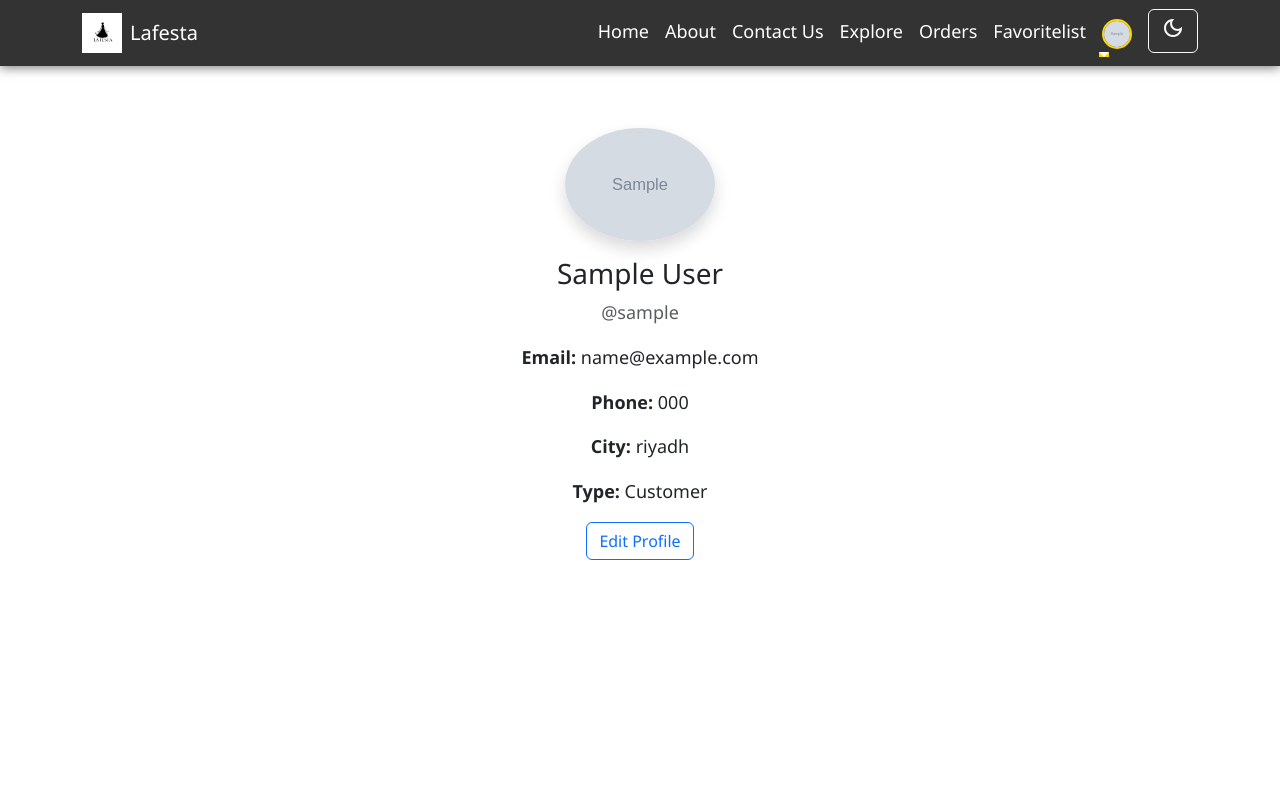
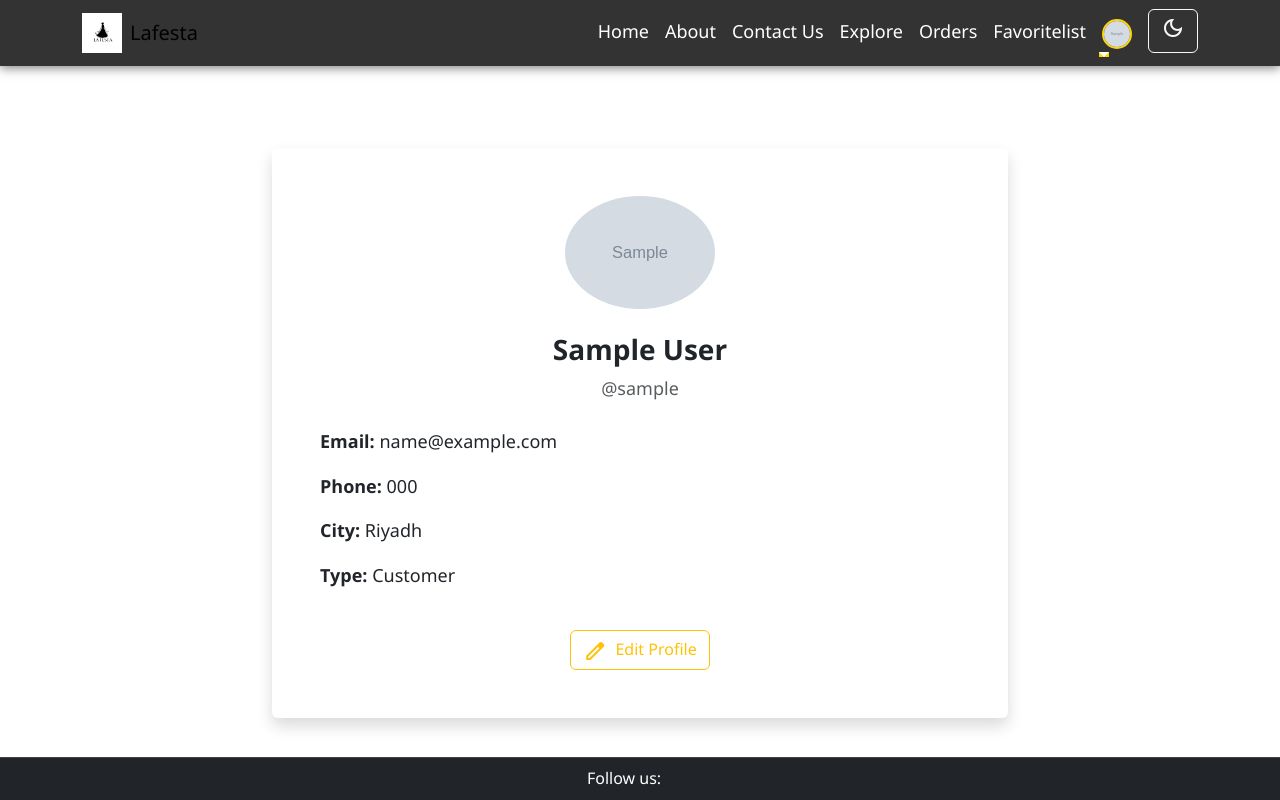
Before and after one commit to Areej2277/Lafesta, a Django app: a page that uses Lafesta/main/templates/main/base.html in a window 1280 px wide. Run offline with Django 5.2, Linux system fonts and the light colour scheme; a user stored in the database is signed in; tables that the repository leaves empty hold one stand-in row (values such as "Sample post"); grey boxes marked "Sample" are stand-in pictures.

Commit message:
"Enhanced user interface: updated profile editing, theme switching, and improved layout in base and sign-in pages"

```diff
--- a/Lafesta/main/templates/main/base.html
+++ b/Lafesta/main/templates/main/base.html
@@ -1,6 +1,6 @@
 {% load static %}
 <!DOCTYPE html>
-<html lang="en" data-theme="light">
+<html lang="en">
 <head>
     <meta charset="UTF-8">
     <title>{% block title %}Lafesta{% endblock %}</title>
@@ -8,37 +8,28 @@
 
     <!-- Bootstrap CSS -->
     <link rel="stylesheet" href="https://cdn.jsdelivr.net/npm/bootstrap@5.3.0/dist/css/bootstrap.min.css">
-
     <!-- Google Icons -->
-    <link href="https://fonts.googleapis.com/css2?family=Material+Symbols+Outlined" rel="stylesheet" />
-
+    <link href="https://fonts.googleapis.com/css2?family=Material+Symbols+Outlined" rel="stylesheet">
     <!-- Custom CSS -->
     <link rel="stylesheet" href="{% static 'css/style.css' %}">
-
-    <!-- Theme JS -->
-    <script src="{% static 'js/theme.js' %}" defer></script>
 </head>
 <body>
 
-<!-- Video Background -->
 {% if request.path == '/' %}
-<video autoplay muted loop id="bgVideo" style="position: fixed; top: 0; left: 0; width: 100vw; height: 100vh; object-fit: cover; z-index: -1;">
+<video autoplay muted loop id="bgVideo">
     <source src="{% static 'videos/background.mp4' %}" type="video/mp4">
 </video>
 {% endif %}
 
 <!-- Navbar -->
-<nav class="navbar navbar-expand-lg navbar-dark bg-dark fixed-top" style="background: rgba(0, 0, 0, 0.8);">
+<nav class="navbar navbar-expand-lg fixed-top custom-navbar">
   <div class="container">
     <a class="navbar-brand d-flex align-items-center" href="{% url 'main:home' %}">
-      <img src="{% static 'images/logo.jpg' %}" alt="Lafesta Logo" width="40" class="me-2">
-      Lafesta
+      <img src="{% static 'images/logo.jpg' %}" alt="Logo" width="40" class="me-2"> Lafesta
     </a>
-
     <button class="navbar-toggler" type="button" data-bs-toggle="collapse" data-bs-target="#navMenu">
       <span class="navbar-toggler-icon"></span>
     </button>
-
     <div class="collapse navbar-collapse justify-content-end" id="navMenu">
       <ul class="navbar-nav">
         <li class="nav-item"><a class="nav-link" href="{% url 'main:home' %}">Home</a></li>
@@ -54,7 +45,6 @@
             <li class="nav-item"><a class="nav-link" href="#">My Dresses</a></li>
             <li class="nav-item"><a class="nav-link" href="#">Rental Requests</a></li>
           {% endif %}
-
           <li class="nav-item dropdown">
             <a class="nav-link dropdown-toggle" href="#" role="button" data-bs-toggle="dropdown">
               <img src="{{ user.profile.profile_image.url }}" class="rounded-circle" width="30" height="30" alt="Profile">
@@ -64,17 +54,13 @@
               {% if user.is_superuser %}
               <li><a class="dropdown-item" href="{% url 'main:messages' %}">Messages</a></li>
               {% endif %}
-              <li><a class="dropdown-item" href="{% url 'users:logout' %}">
-                <span class="material-symbols-outlined">logout</span> Logout
-              </a></li>
+              <li><a class="dropdown-item" href="{% url 'users:logout' %}"><span class="material-symbols-outlined">logout</span> Logout</a></li>
             </ul>
           </li>
         {% else %}
           <li class="nav-item"><a class="nav-link" href="{% url 'users:signin' %}">Sign In</a></li>
           <li class="nav-item"><a class="nav-link" href="{% url 'users:signup' %}">Sign Up</a></li>
         {% endif %}
-
-        <!-- Theme Switcher -->
         <li class="nav-item">
           <button id="theme-toggle" class="btn btn-outline-light ms-2">
             <span id="theme-icon" class="material-symbols-outlined">dark_mode</span>
@@ -85,12 +71,23 @@
   </div>
 </nav>
 
-<div style="margin-top: 80px;">
+<!-- Page Content -->
+<div style="margin-top: 100px;">
   {% block content %}{% endblock %}
 </div>
 
-<!-- Bootstrap JS -->
+<!-- Footer -->
+<footer class="footer fixed-bottom bg-dark text-white text-center py-2">
+  <div class="container">
+    <span class="me-3">Follow us:</span>
+    <i class="fa-brands fa-instagram me-2"></i>
+    <i class="fa-brands fa-twitter me-2"></i>
+    <i class="fa-brands fa-facebook-f"></i>
+  </div>
+</footer>
+
+<!-- Scripts -->
 <script src="https://cdn.jsdelivr.net/npm/bootstrap@5.3.0/dist/js/bootstrap.bundle.min.js"></script>
-
+<script src="{% static 'js/theme.js' %}"></script>
 </body>
 </html>
--- a/Lafesta/static/css/style.css
+++ b/Lafesta/static/css/style.css
@@ -11,7 +11,12 @@ body {
     color: #f8f8f8;
 }
 
+.dark-mode .navbar,
+.dark-mode .footer {
+    background-color: #000 !important;
+}
 
+/* Background video */
 #bgVideo {
     position: fixed;
     top: 0;
@@ -22,7 +27,7 @@ body {
     z-index: -1;
 }
 
-
+/* Logo */
 .navbar-brand img {
     transition: transform 0.3s;
 }
@@ -30,13 +35,14 @@ body {
     transform: scale(1.05);
 }
 
-
+/* Top bar */
 .navbar {
     background-color: rgba(0, 0, 0, 0.8) !important;
     box-shadow: 0 2px 10px rgba(0, 0, 0, 0.5);
+    transition: background-color 0.4s ease-in-out;
 }
 
-
+/* Navbar links */
 .nav-link {
     color: #fff !important;
     transition: color 0.3s ease;
@@ -59,7 +65,7 @@ body {
     width: 100%;
 }
 
-
+/* Night mode button */
 .theme-toggle {
     color: #fff;
     cursor: pointer;
@@ -71,7 +77,7 @@ body {
     transform: rotate(20deg);
 }
 
-
+/* Profile picture */
 .navbar img.rounded-circle {
     border: 2px solid #FFD700;
     transition: box-shadow 0.3s;
@@ -94,3 +100,20 @@ body {
 .fade-in {
     animation: fadeInUp 1s ease-in-out;
 }
+
+
+.footer {
+    font-size: 16px;
+    background-color: #111;
+    border-top: 1px solid #444;
+    color: white;
+    transition: background-color 0.3s ease;
+}
+
+.footer i {
+    color: #FFD700;
+    transition: color 0.3s;
+}
+.footer i:hover {
+    color: white;
+}
--- a/Lafesta/static/js/theme.js
+++ b/Lafesta/static/js/theme.js
@@ -3,20 +3,17 @@ document.addEventListener("DOMContentLoaded", function () {
     const themeIcon = document.getElementById("theme-icon");
     const body = document.body;
 
-
     if (localStorage.getItem("theme") === "dark") {
         body.classList.add("dark-mode");
         themeIcon.textContent = "light_mode";
     } else {
-        body.classList.remove("dark-mode");
         themeIcon.textContent = "dark_mode";
     }
 
     themeToggle.addEventListener("click", function () {
         body.classList.toggle("dark-mode");
         const isDark = body.classList.contains("dark-mode");
-
+        localStorage.setItem("theme", isDark ? "dark" : "light");
         themeIcon.textContent = isDark ? "light_mode" : "dark_mode";
-        localStorage.setItem("theme", isDark ? "dark" : "light");
     });
 });
--- a/Lafesta/users/templates/users/profile.html
+++ b/Lafesta/users/templates/users/profile.html
@@ -1,23 +1,36 @@
-{% extends 'main/base.html'%}
+{% extends 'main/base.html' %}
 {% block title %} Profile - {{ user.username }} {% endblock %}
 
 {% block content %}
-<div class="container py-5">
-    <div class="text-center mb-4">
+<div class="container py-5 fade-in">
+    <div class="row justify-content-center">
+        <div class="col-md-8">
+            <div class="card shadow border-0">
+                <div class="card-body text-center p-5">
                     {% if user.profile.profile_image %}
-            <img src="{{ user.profile.profile_image.url }}" class="rounded-circle shadow" width="150">
+                        <img src="{{ user.profile.profile_image.url }}" class="rounded-circle mb-4" width="150">
                     {% else %}
-            <img src="/static/images/avatars/avatar.webp" class="rounded-circle shadow" width="150">
+                        <img src="/static/images/avatars/avatar.webp" class="rounded-circle mb-4" width="150">
                     {% endif %}
-        <h3 class="mt-3">{{ user.get_full_name }}</h3>
+
+                    <h3 class="fw-bold">{{ user.get_full_name }}</h3>
                     <p class="text-muted">@{{ user.username }}</p>
+
+                    <div class="mt-4 text-start">
                         <p><strong>Email:</strong> {{ user.email }}</p>
                         <p><strong>Phone:</strong> {{ user.profile.phone_number }}</p>
-        <p><strong>City:</strong> {{ user.profile.city }}</p>
+                        <p><strong>City:</strong> {{ user.profile.city|capfirst }}</p>
                         <p><strong>Type:</strong> {{ user.profile.get_user_type_display }}</p>
+                    </div>
+
                     {% if request.user == user %}
-            <a href="{% url 'users:edit_profile' %}" class="btn btn-outline-primary">Edit Profile</a>
+                        <a href="{% url 'users:edit_profile' %}" class="btn btn-outline-warning mt-4">
+                            <span class="material-symbols-outlined align-middle me-1">edit</span> Edit Profile
+                        </a>
                     {% endif %}
                 </div>
             </div>
+        </div>
+    </div>
+</div>
 {% endblock %}
--- a/Lafesta/users/templates/users/signin.html
+++ b/Lafesta/users/templates/users/signin.html
@@ -10,5 +10,10 @@
         <input class="form-control" type="password" name="password" placeholder="Password" required>
         <button class="btn btn-primary" type="submit">Sign In</button>
     </form>
+
+    <p class="mt-3 text-muted">
+        Don’t have an account?
+        <a href="{% url 'users:signup' %}" class="text-decoration-none">Sign up</a>
+    </p>
 </div>
 {% endblock %}
--- a/Lafesta/users/urls.py
+++ b/Lafesta/users/urls.py
@@ -7,6 +7,7 @@ urlpatterns = [
     path("signup/", views.signup_view, name="signup"),
     path("signin/", views.signin_view, name="signin"),
     path("logout/", views.logout_view, name="logout"),
+    path("profile/edit/", views.update_profile_view, name="edit_profile"),
     path("profile/<str:username>/", views.profile_view, name="profile"),
-    path("profile/edit/", views.update_profile_view, name="edit_profile"),
+
 ]
```
Also changed, not shown: Lafesta/users/templates/users/update_profile.html (+21 -5 lines). Lines whose indentation alone changed are shown as unchanged.
